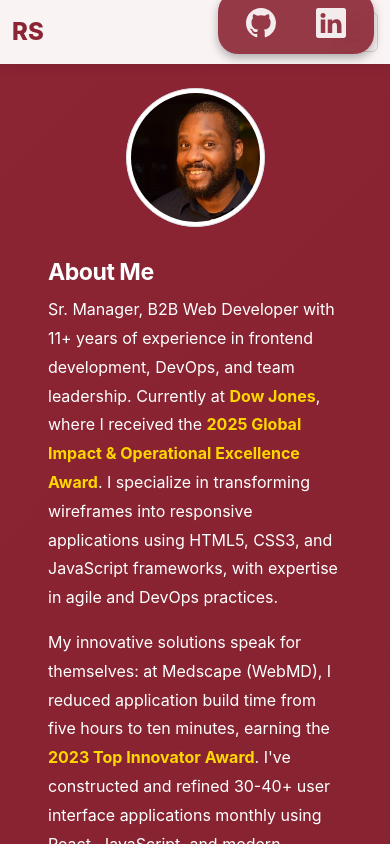
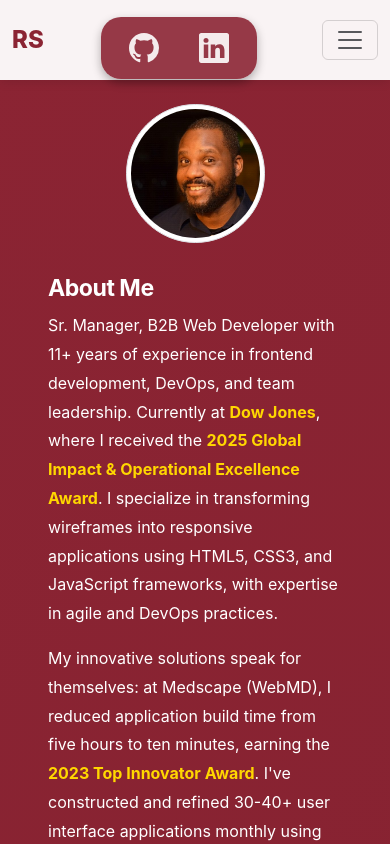
Before and after one commit to rsolomonjr/portfolio-rodney-vite, a React (Vite) app in the folder rsolomonjr-online-portfolio/: page / in a window 390 px wide. Shown: the top 844 px of the page. Built offline with nearby package versions, Linux system fonts and the light colour scheme.

Commit message:
Adjust mobile navbar positioning and increase navbar padding
- Move mobile navbar to bottom: 1px and right: 30% for better positioning
- Add vertical padding (1rem) to navbar for improved spacing

```diff
--- a/rsolomonjr-online-portfolio/src/App.css
+++ b/rsolomonjr-online-portfolio/src/App.css
@@ -145,8 +145,8 @@ img {
 
   ul.navbar-nav {
     position: fixed;
-    bottom: 10px;
-    right: 0;
+    bottom: 1px;
+    right: 30%;
     background: rgba(139, 36, 51, 0.9);
     backdrop-filter: blur(10px);
     display: flex;
@@ -229,6 +229,8 @@ h1 {
   background: rgba(255, 255, 255, 0.95) !important;
   backdrop-filter: blur(10px);
   box-shadow: 0 2px 10px rgba(0, 0, 0, 0.1);
+  padding-top: 1rem !important;
+  padding-bottom: 1rem !important;
 }
 
 .navbar-brand {
```
